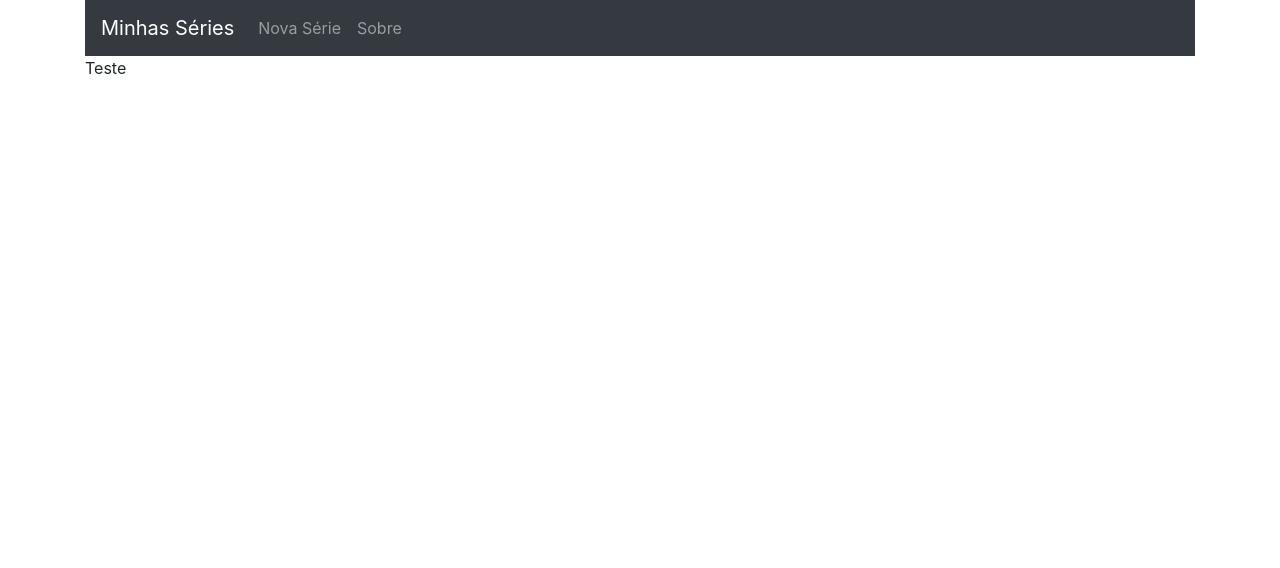
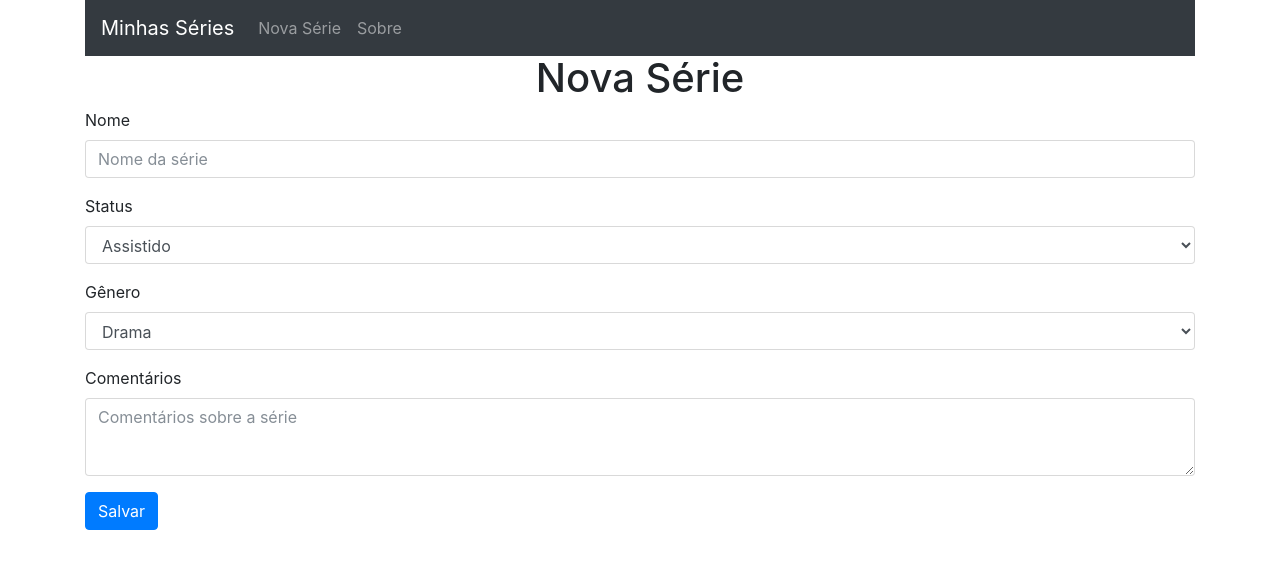
Before and after one commit to elyssonmr/MySeries, a React (Create React App) app: page /new-series in a window 1280 px wide. Shown: the top 568 px of the page. Built offline with nearby package versions, Linux system fonts and the light colour scheme; data requests are answered from the project's data file.

Commit message:
Add new Series form

```diff
--- a/src/NewSeries.js
+++ b/src/NewSeries.js
@@ -1,11 +1,82 @@
 import React, { Component } from 'react'
+
+import api from './Api'
+
+const statuses = {
+  "watched": "Assistido",
+  "watching": "Assistindo",
+  "toWatch": "Assistir"
+}
+
+const genres = {
+  "drama": "Drama",
+  "action": "Ação",
+  "romance": "Romance"
+}
 
 
 class NewSeries extends Component {
+  constructor(props) {
+    super(props)
+    this.state = {
+      "genres": []
+    }
+    this.saveSeries = this.saveSeries.bind(this)
+  }
+  componentDidMount() {
+    api.loadGenres()
+    .then((res) => {
+        this.setState({
+          genres: res.data
+        })
+    })
+  }
+
+  renderStatus(key) {
+    return <option key={key} value={ key }>{ statuses[key] }</option>
+  }
+
+  renderGenre(key) {
+    return <option key={key} value={ key }>{ key }</option>
+  }
+
   render() {
     return (
-      <span>Teste</span>
+      <form>
+        <h1 className="text-center">Nova Série</h1>
+        <div className="form-group">
+          <label htmlFor="name">Nome</label>
+          <input id="name" type="text" ref="name" className="form-control" placeholder="Nome da série" />
+        </div>
+        <div className="form-group">
+          <label htmlFor="status">Status</label>
+          <select id="status" ref="status" className="form-control">
+            { Object.keys(statuses).map(key => this.renderStatus(key)) }
+          </select>
+        </div>
+        <div className="form-group">
+          <label htmlFor="genre">Gênero</label>
+          <select id="genre" ref="genre" className="form-control">
+            { this.state.genres.map(key => this.renderGenre(key)) }
+          </select>
+        </div>
+        <div className="form-group">
+          <label htmlFor="comments">Comentários</label>
+          <textarea id="comments" ref="comments" className="form-control" rows="3" placeholder="Comentários sobre a série"></textarea>
+        </div>
+        <button type="button" className="btn btn-primary" onClick={this.saveSeries}>Salvar</button>
+      </form>
     )
+  }
+
+  saveSeries() {
+    const newSeries = {
+      name: this.refs.name.value,
+      status: this.refs.status.value,
+      genre: this.refs.genre.value,
+      comments: this.refs.comments.value
+    }
+    console.log(newSeries)
   }
 }
 
--- a/src/db.json
+++ b/src/db.json
@@ -14,5 +14,5 @@
             "comments": "Alguma coisa"
         }
     ],
-    "genres": ["Drama", "Action", "Comedy"]
+    "genres": ["Drama", "Ação", "Comédia"]
 }
```
